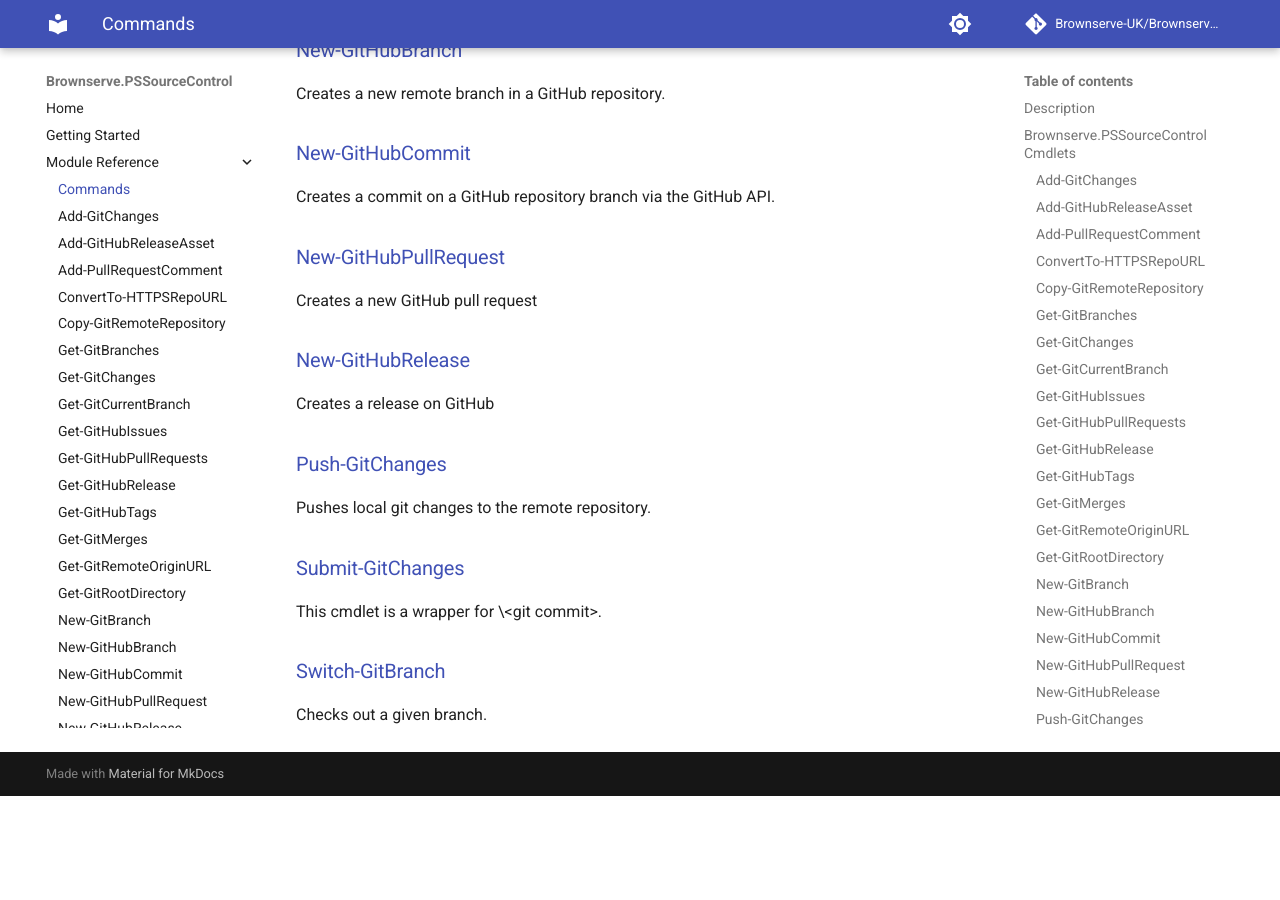
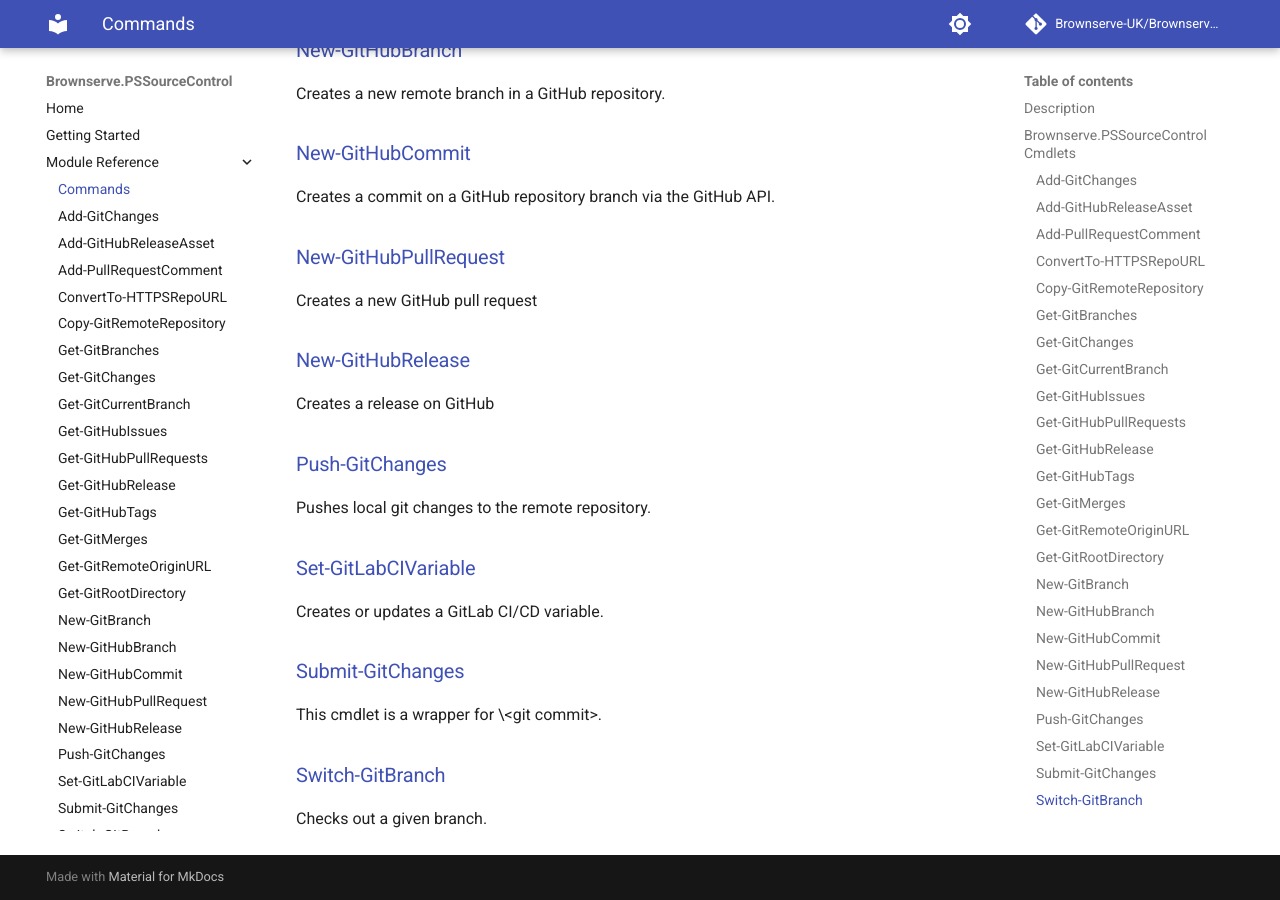
Before and after one commit to Brownserve-UK/PSSourceControl, an MkDocs documentation site: the page built from pages/Cmdlet reference/Commands.md, in a window 1280 px wide and 900 px high, scrolled down 1970 px. Built offline with MkDocs 1.6.1 and Material for MkDocs 9.7.7, drawn with Linux system fonts in a browser that asks for light colours; comment, search, counter and statistics services are not loaded; before the commit the page ends 2766 px from its top, so only the background shows below that.

Commit message:
add missing docs

```diff
--- a/pages/Cmdlet reference/Commands.md
+++ b/pages/Cmdlet reference/Commands.md
@@ -98,6 +98,10 @@
 
 Pushes local git changes to the remote repository.
 
+### [Set-GitLabCIVariable](Set-GitLabCIVariable.md)
+
+Creates or updates a GitLab CI/CD variable.
+
 ### [Submit-GitChanges](Submit-GitChanges.md)
 
 This cmdlet is a wrapper for \<git commit\>.
```
